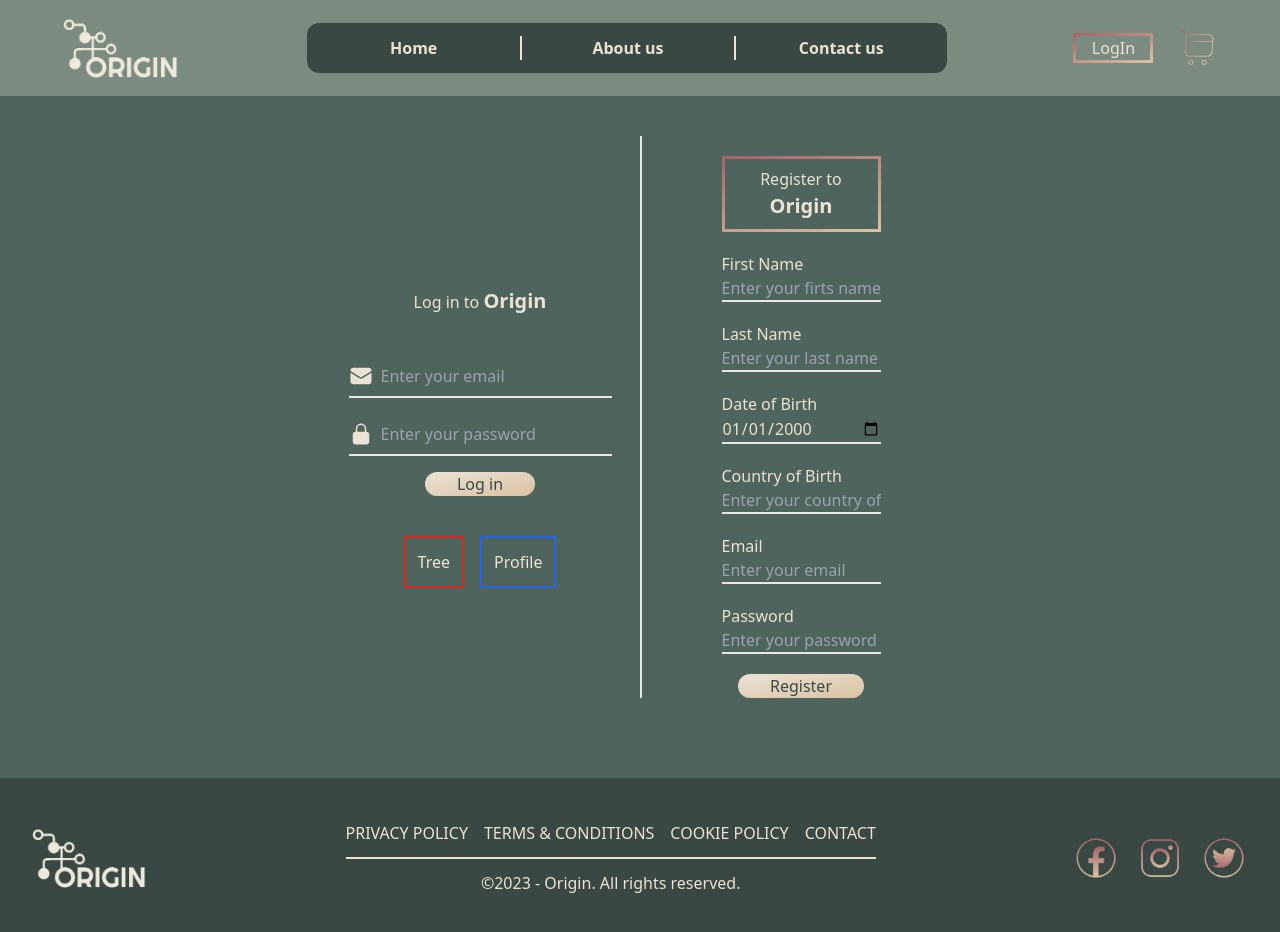
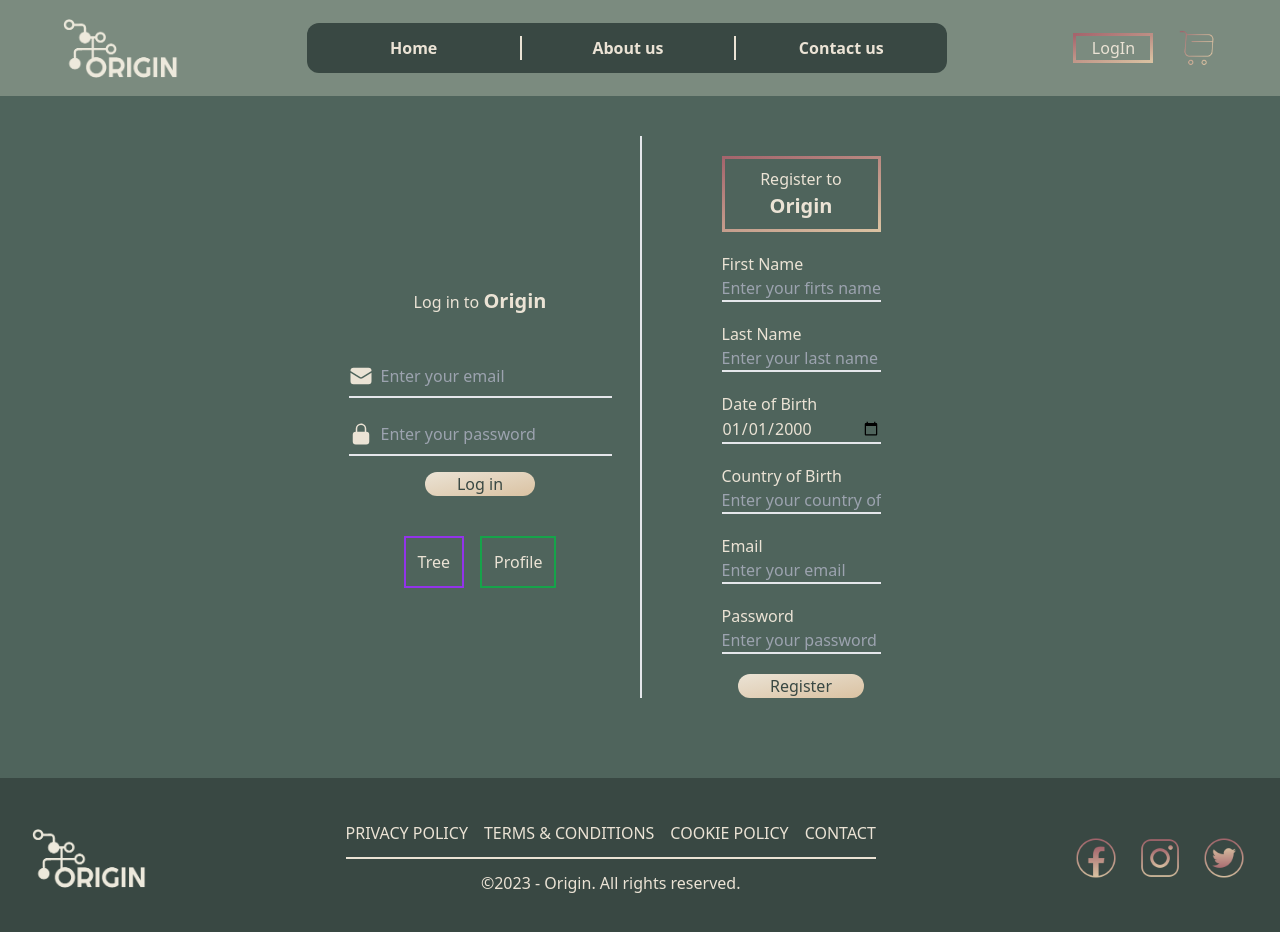
Before and after one commit to egidehirwa/origin, a React (Create React App) app in the folder frontend/: page /connexion in a window 1280 px wide. Shown: the top 932 px of the page. Built offline with nearby package versions, Linux system fonts and the light colour scheme.

Commit message:
change to see if build goes well

```diff
--- a/frontend/src/components/forms/connexionForm.jsx
+++ b/frontend/src/components/forms/connexionForm.jsx
@@ -37,11 +37,11 @@ const ConnexionForm = () => {
             </form>
 
             <div className="flex space-x-4">
-                <Link to="/tree" className="focus:text-lightcream border-2 border-red-600 p-3">
+                <Link to="/tree" className="focus:text-lightcream border-2 border-purple-600 p-3">
                     Tree
                 </Link>
 
-                <Link to="/profile" className="focus:text-lightcream border-2 border-blue-600 p-3">
+                <Link to="/profile" className="focus:text-lightcream border-2 border-green-600 p-3">
                     Profile
                 </Link>
             </div>
```
